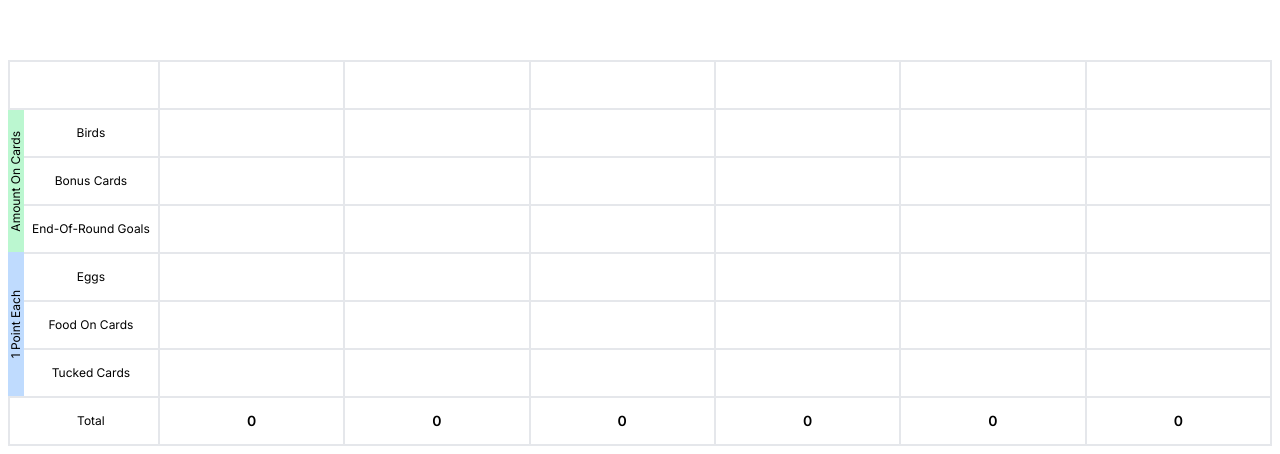
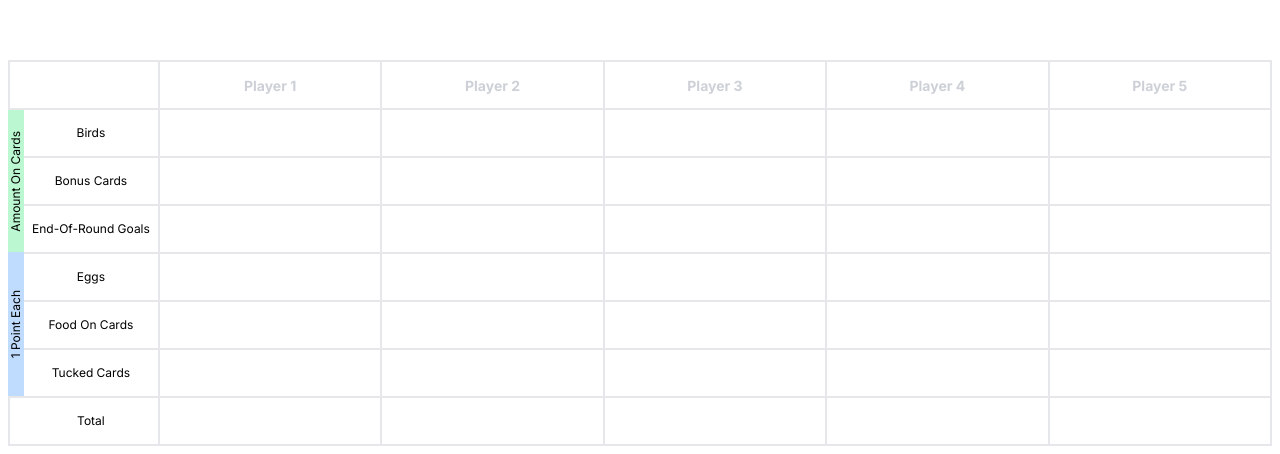
Before and after one commit to jtsmith24/wingspan-scoresheet, a Next.js app: page / in a window 1280 px wide. Shown: the part 346-800 px from the top of the page. Built offline with nearby package versions, Linux system fonts and the light colour scheme.

Commit message:
Adjusted placeholder text for players, not showing player score at the bottom until they have a value

```diff
--- a/app/globals.css
+++ b/app/globals.css
@@ -6,4 +6,7 @@
   main {
     @apply h-screen flex flex-col justify-end p-2;
   }
+  input {
+    @apply placeholder:opacity-50 placeholder:capitalize focus:placeholder:invisible
+  }
 }
--- a/app/page.tsx
+++ b/app/page.tsx
@@ -1,7 +1,7 @@
 import SumTable from '@/components/sum-table/SumTable'
 
 export default function Home() {
-  const inputColumns = 6;
+  const inputColumns = 5;
   const inputRows = 6;
   const rowHeaders = [
     { full: "Birds", icon: "fas fa-feather", color: "text-green-500" },
--- a/components/sum-table/SumTable.tsx
+++ b/components/sum-table/SumTable.tsx
@@ -92,13 +92,17 @@ const SumTable = ({
         <thead>
           <tr>
             {headerData.map((headerValue, colIndex) => (
-              <th key={colIndex} className="h-12 border-l-2 border-b-2 border-t-2">
+              <th
+                key={colIndex}
+                className="h-12 border-l-2 border-b-2 border-t-2"
+              >
                 <input
                   className="w-full text-center uppercase text-black sm:text-sm"
+                  placeholder={`Player ${colIndex + 1}`}
                   type="text"
                   value={headerValue}
-                  onChange={e => handleHeaderChange(e, colIndex)}
-                  onKeyDown={e => handleTableKeyDown(e, 0, colIndex, true)}
+                  onChange={(e) => handleHeaderChange(e, colIndex)}
+                  onKeyDown={(e) => handleTableKeyDown(e, 0, colIndex, true)}
                   id={`header-${colIndex}-0`}
                   maxLength={3}
                 />
@@ -118,13 +122,13 @@ const SumTable = ({
                     className="custom-number-input w-full text-center sm:text-sm"
                     type="text"
                     value={cellValue}
-                    onChange={e => handleInputChange(e, rowIndex, colIndex)}
+                    onChange={(e) => handleInputChange(e, rowIndex, colIndex)}
                     pattern="\d*"
                     inputMode="numeric"
                     min={0}
                     max={999}
                     step={1}
-                    onKeyDown={e =>
+                    onKeyDown={(e) =>
                       handleTableKeyDown(e, rowIndex, colIndex, false)
                     }
                     id={`input-${colIndex}-${rowIndex}`}
@@ -138,7 +142,7 @@ const SumTable = ({
               .fill("")
               .map((_, colIndex) => (
                 <td key={colIndex} className="text-sm font-semibold">
-                  {calculateSum(colIndex)}
+                  {calculateSum(colIndex) == 0 ? <></> : calculateSum(colIndex)}
                 </td>
               ))}
           </tr>
```
